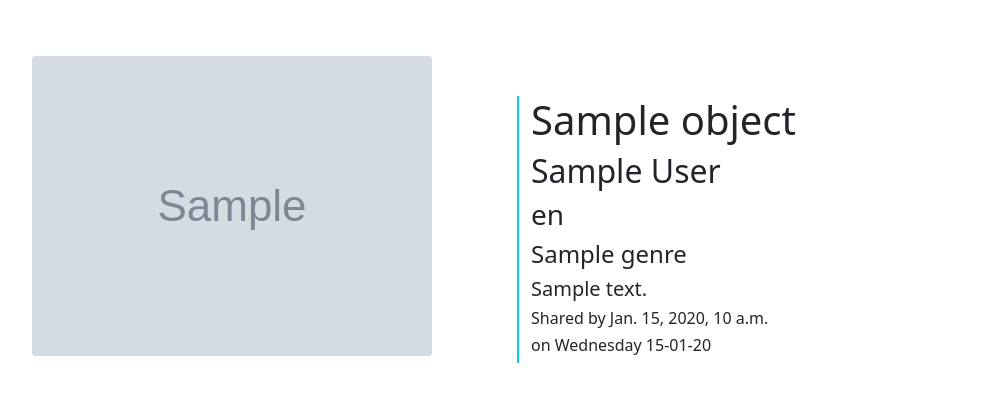
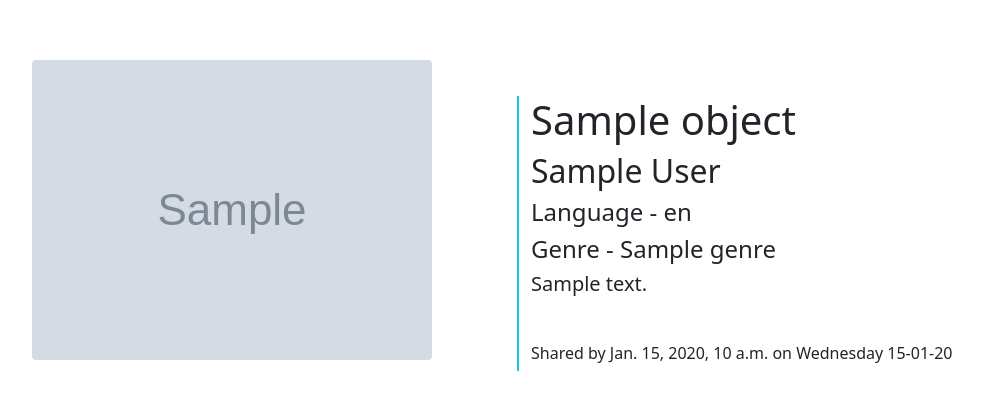
Before and after one commit to AntoanStefanov/library, a Django app: template books/templates/books/book_details.html in a window 1280 px wide. Shown: the part 56-466 px from the top of the page, without its empty margins (123-1106 px from the left). Run offline with Django 4.2, Linux system fonts and the light colour scheme; the template is opened without the code that fills it: most values are stand-ins (such as "Sample title", 1, 10 or a date in 2020); grey boxes marked "Sample" are stand-in pictures.

Commit message:
template change

```diff
--- a/books/templates/books/book_details.html
+++ b/books/templates/books/book_details.html
@@ -19,13 +19,14 @@
     <div style="border-left: 2px solid #0DCAF0" class="col-lg-6 text-right mt-5">
         <h1>{{object.title}}</h1>
         <h2>{{ object.author }}</h2>
-        <h3>{{ object.language }}</h3>
-        <h4>{{ object.genre }}</h4>
+        <h4>Language - {{ object.language }}</h4>
+        <h4>Genre - {{ object.genre }}</h4>
         <h5>{{object.description}}</h5>
-        <h6>Shared by {{ object.posted_by }}</h6>
-        <!-- https://docs.djangoproject.com/en/4.0/ref/templates/builtins/#date -->
-        <!-- object.date_posted|date:'l d-m-y' -->
-        <h6>on {{ object.date_posted|date:'l d-m-y' }}</h6>
+        <div class="mt-5">
+           <!-- https://docs.djangoproject.com/en/4.0/ref/templates/builtins/#date -->
+            <!-- object.date_posted|date:'l d-m-y' -->
+          <h6>Shared by {{ object.posted_by }} on {{ object.date_posted|date:'l d-m-y' }}</h6>
+        </div>
     </div>
   </div>
 </div>
```
